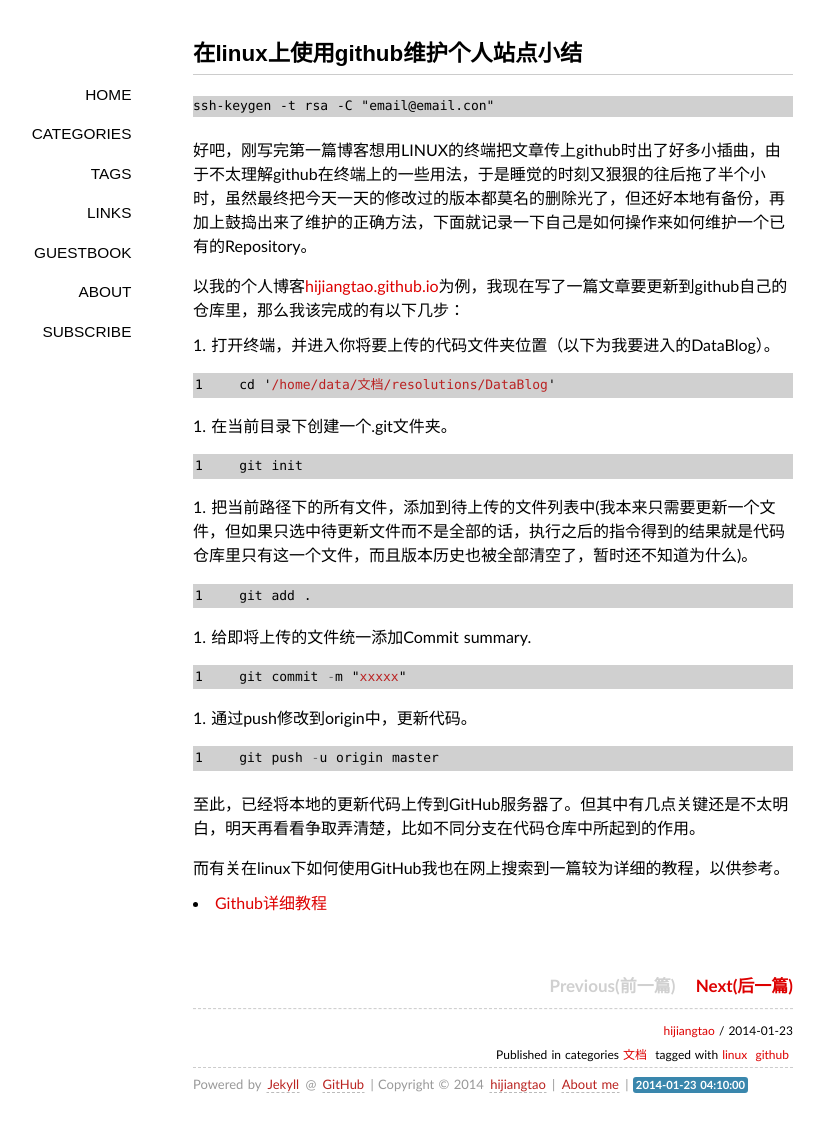
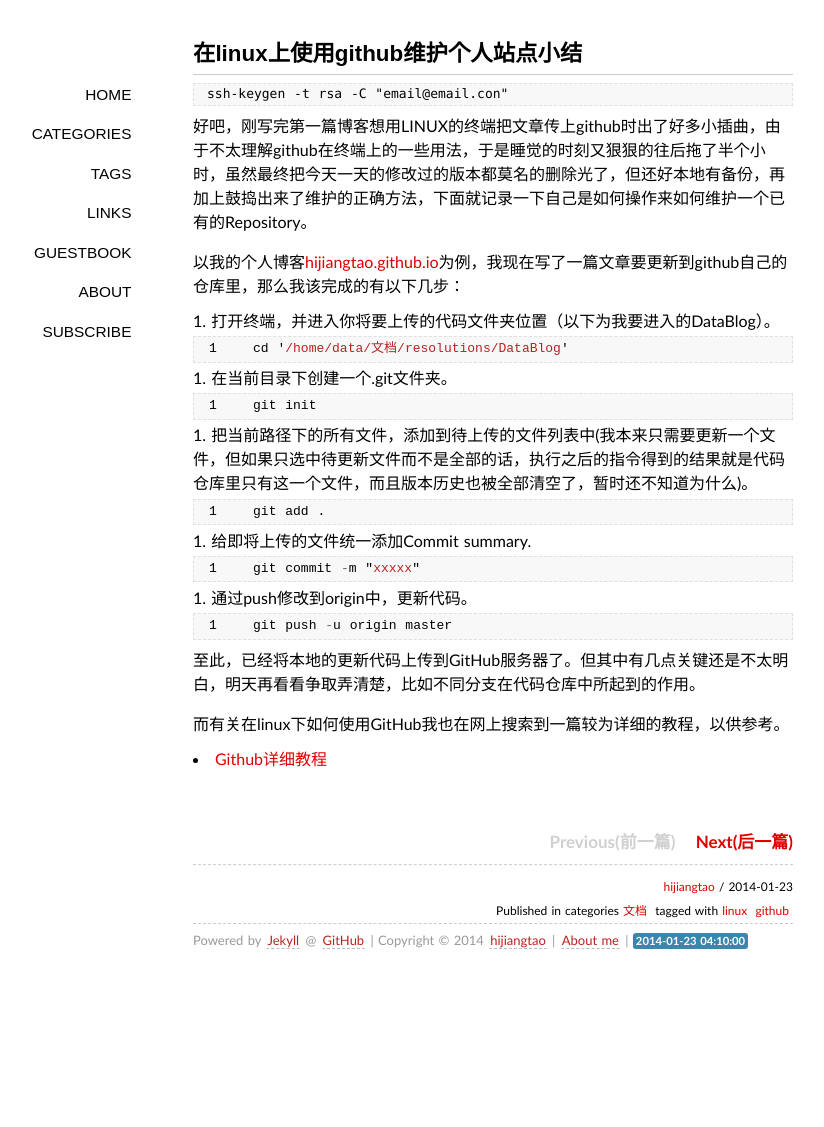
Before and after one commit to jessica0530/hijiangtao.github.io, a Jekyll site: the page built from _posts/2014-01-23-githuboflinux.md, in a window 1280 px wide. Shown: the whole page, without its empty margins (147-971 px from the left). Built offline with Jekyll 4.4.1, drawn with Linux system fonts in a browser that asks for light colours; some web fonts are replaced; Markdown is read by kramdown in place of the engine named in the settings; comment, search, counter and statistics services are not loaded; after the commit the page ends 983 px from its top, so only the background shows below that.

Commit message:
Update style.css

```diff
--- a/media/css/style.css
+++ b/media/css/style.css
@@ -21,9 +21,24 @@ p{padding:.5em 0;}
 li{padding:.2em 0;}
 ol,ul{list-style-position:inside;}
 ol ul, ul ol, ul ul, ol ol {margin-left:1em;}
-pre code{margin:1em 0;font-size:13px;line-height:1.6;display:block;overflow:auto;}
-blockquote{display:block;text-align:justify;border-left:4px solid #eeeeee;}
-blockquote{margin:1em 0em;padding-left:1.5em;}
+
+pre code {
+  background-color: #f8f8f8;
+  padding: 0 1em;
+  border: 1px dashed #eee !important;
+  border-color: #e0e0e0 !important;
+  font-family:Menlo,"Andale Mono",Consolas,"Courier New",Monaco,monospace;
+  font-size:13px;
+  line-height: 1.6;
+  display: block;
+  overflow: auto; }
+
+code {
+  background-color: #D0D0D0;
+  padding: 2px 5px;
+  border: 1px dashed #e0e0e0; }
+
+blockquote {display:block;text-align:justify;border-left:4px solid #eeeeee;margin:1em 0em;padding-left:1.5em;}
 blockquote p{margin:0;padding:.5em 0;}
 #container{width:600px;margin:2em auto;display:block;padding:0 2em;}
 .content{font-size:16px;line-height:24px;}
@@ -51,8 +66,7 @@ h1{font-family:"Cuprum","Hiragino Sans GB","Microsoft YaHei",sans-serif;font-siz
 h2{font-family:"Cuprum","Hiragino Sans GB","Microsoft YaHei",sans-serif;font-size:1.4em;color:#111;}
 h3{font-family:"Cuprum","Hiragino Sans GB","Microsoft YaHei",sans-serif;font-size:1.2em;color:#222;}
 h4{font-family:"Cuprum","Hiragino Sans GB","Microsoft YaHei",sans-serif;font-size:1em;color:#333;}
-pre,code{font-family:Menlo,"Andale Mono",Consolas,"Courier New",Monaco,monospace;font-size:13px;}
-code{background-color:#D0D0D0;}
+
 embed,object,iframe{display:block;margin:4px auto;}
 .gist{font-size: 12px;line-height:1.6;}
 
```
